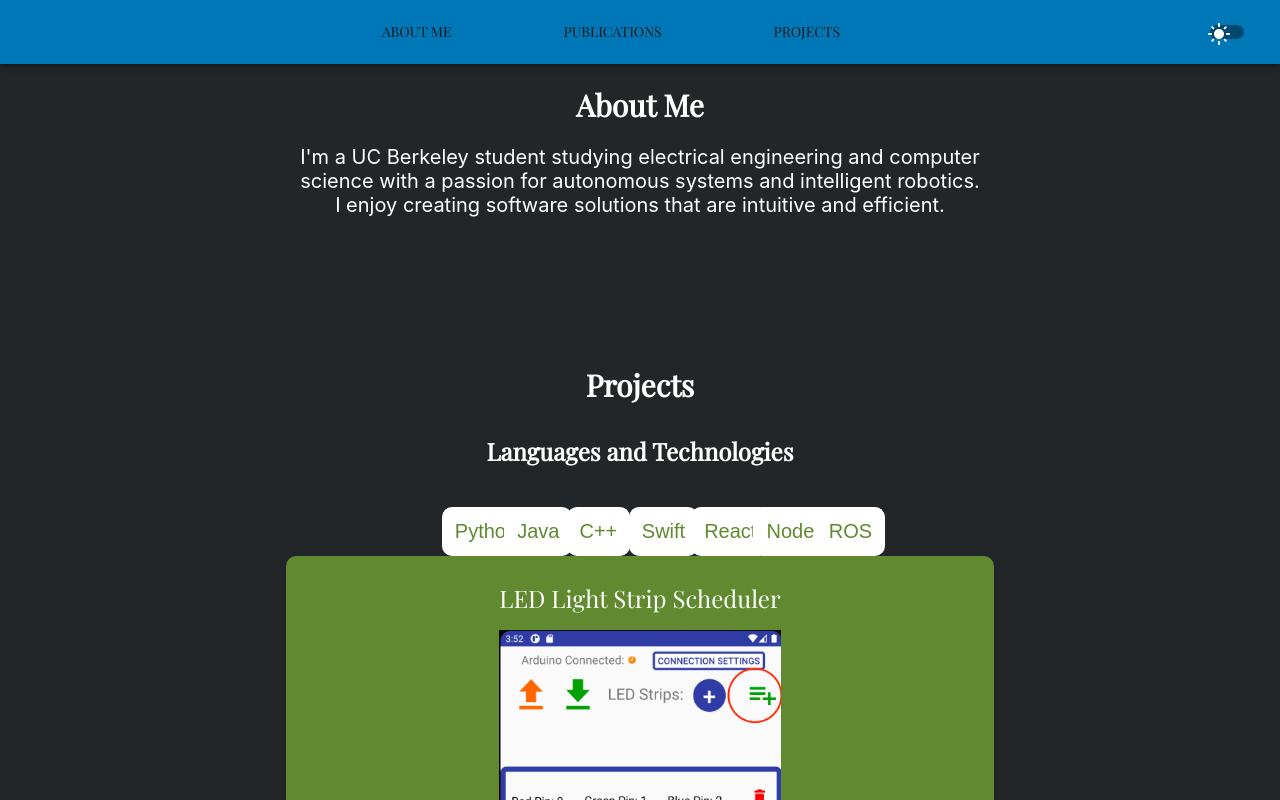
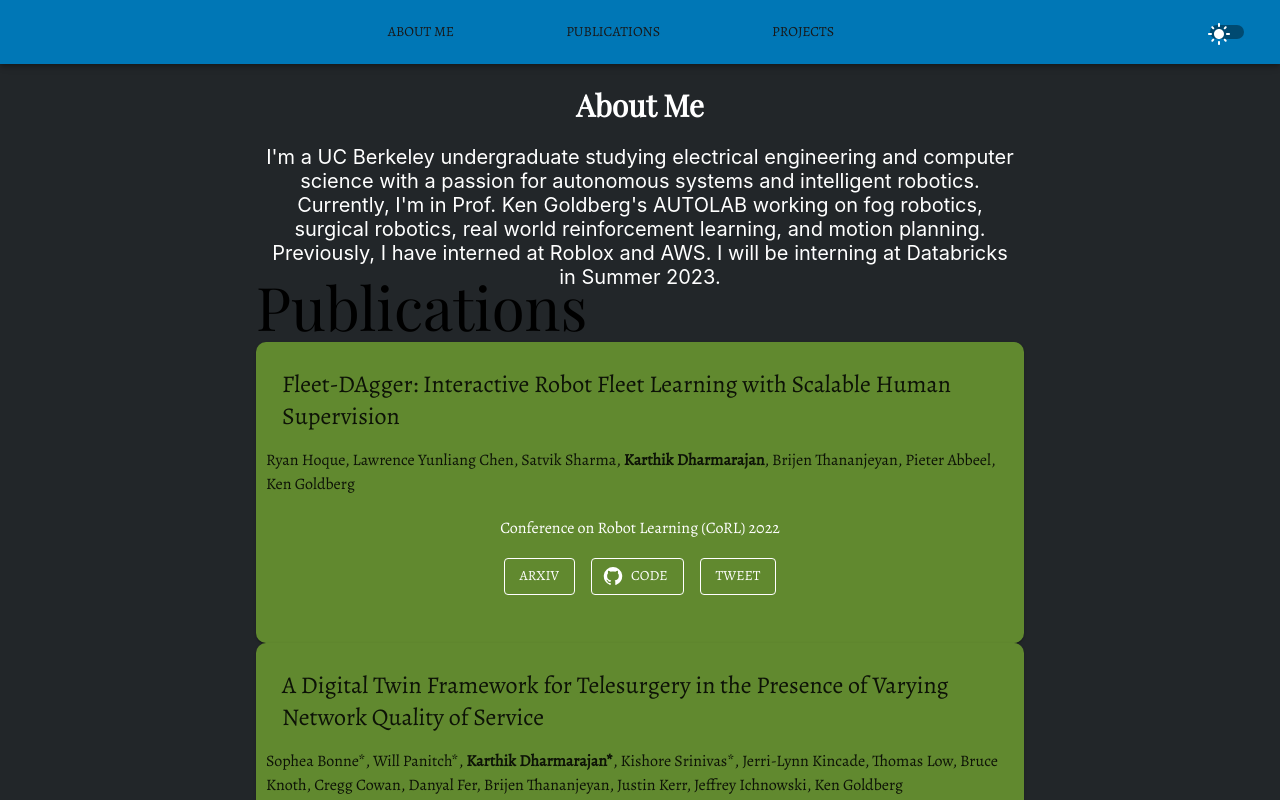
Before and after one commit to KDharmarajanDev/KDharmarajanDev.github.io, a React (Create React App) app in the folder website/: page / in a window 1280 px wide. Built offline with nearby package versions, Linux system fonts and the light colour scheme.

Commit message:
Added basic publication tracking

```diff
--- a/website/src/App.js
+++ b/website/src/App.js
@@ -4,12 +4,13 @@ import ProjectCard from './ProjectCard';
 import ContactSegment from './ContactSegment';
 import { initialState } from './project-filter-reducer';
 import TechnologyButton from './technology-button';
-import { Introduction, projects } from './info';
+import { Introduction, projects, publications } from './info';
 import TopBar from './top-bar';
-import { Box, ThemeProvider } from '@mui/material';
+import { Box, ThemeProvider, Typography } from '@mui/material';
 import { useSelector } from 'react-redux';
 import { light, dark } from './theme';
 import { styled } from '@mui/system';
+import PublicationCard from './publication-card';
 
 const selectTheme = (state) => state.theme.theme;
 
@@ -32,13 +33,16 @@ function App() {
             <h2 id="about-me-title">About Me</h2>
             <Introduction/>
           </div>
-
           <div id="publications">
-
+            <Typography variant="h2">Publications</Typography>
+            {publications.map(publication => (
+              <PublicationCard title={publication.title} arXiv={publication.arXiv} github={publication.github}
+                              tweet={publication.tweet} paper={publication.paper} authors={publication.authors}
+                              description={publication.description} conference={publication.conference}/>
+            ))}
           </div>
-
           <div id="project-section">
-              <h2 id="projects-title">Projects</h2>
+            <Typography variant="h2">Projects</Typography>
                 <h3 id="languages-title">Languages and Technologies</h3>
               <Grid container id="grid-container" align="center" justifyContent="center" spacing={5} direction="row" alignItems="center">
                 {Object.keys(initialState).map(name => (
--- a/website/src/info.js
+++ b/website/src/info.js
@@ -5,18 +5,32 @@ import CoinConnect from './assets/CoinConnect.png';
 export function Introduction (props) {
     return (
         <p id="about-description">
-        I'm a UC Berkeley student studying electrical engineering and computer science with a passion for autonomous systems and intelligent robotics.
-        <br></br>
-        I enjoy creating software solutions that are intuitive and efficient.
+        I'm a UC Berkeley undergraduate studying electrical engineering and computer science with a passion for autonomous systems and intelligent robotics.
+        Currently, I'm in Prof. Ken Goldberg's AUTOLAB working on fog robotics, surgical robotics, real world reinforcement learning, and motion planning.
+        Previously, I have interned at Roblox and AWS. I will be interning at Databricks in Summer 2023.
         </p>
     );
 }
 
 export const publications = [
     {
-        title: "",
-        authors: [],
-        description: ""
+        title: "Fleet-DAgger: Interactive Robot Fleet Learning with Scalable Human Supervision",
+        authors: ["Ryan Hoque", "Lawrence Yunliang Chen", "Satvik Sharma", "Karthik Dharmarajan",
+                    "Brijen Thananjeyan", "Pieter Abbeel", "Ken Goldberg"],
+        conference: "Conference on Robot Learning (CoRL) 2022",
+        description: "",
+        arXiv: "https://arxiv.org/abs/2206.14349",
+        github: "https://github.com/BerkeleyAutomation/ifl_benchmark",
+        tweet: "https://twitter.com/ryan_hoque/status/1542932195949432832?ref_src=twsrc%5Etfw"
+    },
+    {
+        title: "A Digital Twin Framework for Telesurgery in the Presence of Varying Network Quality of Service",
+        authors: ["Sophea Bonne*", "Will Panitch*", "Karthik Dharmarajan*", "Kishore Srinivas*", "Jerri-Lynn Kincade",
+                "Thomas Low", "Bruce Knoth", "Cregg Cowan", "Danyal Fer", "Brijen Thananjeyan", "Justin Kerr",
+                "Jeffrey Ichnowski", "Ken Goldberg"],
+        conference: "Conference on Automation Science and Engineering (CASE) 2022",
+        description: "",
+        paper: "https://ieeexplore.ieee.org/document/9926585"
     },
 ]
 
--- /dev/null
+++ b/website/src/publication-card.js
@@ -0,0 +1,153 @@
+import Card from '@mui/material/Card';
+import CardHeader from '@mui/material/CardHeader';
+import CardMedia from '@mui/material/CardMedia';
+import CardActions from '@mui/material/CardActions';
+import Button from '@mui/material/Button';
+import GitHubIcon from '@mui/icons-material/GitHub';
+import Typography from '@mui/material/Typography';
+import WebAssetIcon from '@mui/icons-material/WebAsset';
+import ArticleIcon from '@mui/icons-material/Article';
+import { useCallback, useMemo } from 'react';
+import { styled } from '@mui/system'
+
+const StyledCard = styled(Card, {
+  shouldForwardProp: (_) => true
+})(({ theme }) => ({
+    border: "none",
+    "border-radius": "10px",
+    height: "fit-content",
+    padding: 10,
+    "background-color": "#61892F",
+}));
+
+const StyledCardMedia = styled(CardMedia, {
+  shouldForwardProp: (_) => true
+})(({ theme }) => ({
+  objectFit: 'contain',
+  height: '400px'
+}));
+
+const StyledButton = styled(Button, {
+  shouldForwardProp: (_) => true,
+})(({ theme }) => ({
+  marginLeft: 'auto',
+  marginRight: 'auto',
+  borderColor: 'white',
+  color: 'white'
+}));
+
+const StyledDescription = styled(Typography, {
+  shouldForwardProp: (_) => true,
+})(({ theme }) => ({
+  color: "white",
+  textAlign: "center",
+  marginTop: 10,
+  padding: "10px"
+}));
+
+const ButtonContainer = styled('div', {
+  shouldForwardProp: (_) => true
+})(({ theme }) => ({
+  display: "flex",
+  justifyContent: "center"
+}));
+
+function AuthorList(props) {
+    const authorStringComponents = useMemo(() => {
+        const endIndex = props.authors.findIndex((element) => element.substr(0, 19) === "Karthik Dharmarajan");
+        const prevSlice = props.authors.slice(0, endIndex);
+        const prevString = prevSlice.join(', ');
+        const endSlice = props.authors.slice(endIndex + 1, props.authors.length);
+        const endString = endSlice.join(', ');
+        return [prevString, props.authors[endIndex], endString];
+    }, [props.authors]);
+
+    return (
+        <Typography>
+            { authorStringComponents[0] ? authorStringComponents[0] + ", " : "" }
+            <strong>
+                { authorStringComponents[1] }
+            </strong>
+            { authorStringComponents[2] ? ", " + authorStringComponents[2] : "" }
+        </Typography>
+    )
+}
+
+export default function PublicationCard(props) {
+    const githubCallback = useCallback(() => {
+      window.open(props.github)
+    }, [props.github]);
+
+    const websiteCallback = useCallback(() => {
+      window.open(props.website)
+      }, [props.website]);
+
+    const tweetCallback = useCallback(() => {
+        window.open(props.tweet)
+    }, [props.tweet]);
+
+    const arxivCallback = useCallback(() => {
+        window.open(props.arXiv)
+    }, [props.arXiv]);
+
+    const paperCallback = useCallback(() => {
+        window.open(props.paper)
+    }, [props.paper]);
+
+    return (
+            <StyledCard key={props.title}>
+                <CardHeader title={props.title}/>
+                {/* <StyledCardMedia component="img" image={props.image}/> */}
+                <AuthorList authors={props.authors}/>
+                <StyledDescription component="p">
+                    {props.conference}
+                </StyledDescription>
+                <ButtonContainer>
+                    {props.paper &&
+                    <CardActions>
+                        <StyledButton variant="outlined"
+                        startIcon={<ArticleIcon/>}
+                        onClick={paperCallback}>
+                        Paper
+                        </StyledButton>
+                    </CardActions>
+                    }
+                    {props.arXiv &&
+                    <CardActions>
+                        <StyledButton variant="outlined"
+                        onClick={arxivCallback}>
+                        arXiv
+                        </StyledButton>
+                    </CardActions>
+                    }
+                    {props.github &&
+                    <CardActions>
+                        <StyledButton variant="outlined"
+                        startIcon={<GitHubIcon/>} onClick={githubCallback}>
+                        Code
+                        </StyledButton>
+                    </CardActions>
+                    }
+                    {props.website &&
+                    <CardActions>
+                        <StyledButton variant="outlined"
+                        startIcon={<WebAssetIcon/>} onClick={websiteCallback}>
+                        Website
+                        </StyledButton>
+                    </CardActions>
+                    }
+                    {props.tweet &&
+                    <CardActions>
+                        <StyledButton variant="outlined"
+                        onClick={tweetCallback}>
+                        Tweet
+                        </StyledButton>
+                    </CardActions>
+                    }
+                </ButtonContainer>
+                <StyledDescription component="p">
+                    {props.description}
+                </StyledDescription>
+            </StyledCard>
+            );
+}
--- a/website/src/theme.js
+++ b/website/src/theme.js
@@ -2,7 +2,10 @@ import { createTheme } from "@mui/material/styles";
 
 const baseTheme = createTheme({
     typography: {
-        fontFamily: "'Playfair Display', serif"
+        fontFamily: "'Alegreya', serif",
+        h2: {
+            fontFamily: "'Playfair Display', serif",
+        }
     }
 })
 
--- a/website/src/top-bar.js
+++ b/website/src/top-bar.js
@@ -42,7 +42,8 @@ export default function TopBar() {
         <StyledAppBar position="fixed">
           <Toolbar
             sx={{
-              justifyContent: "space-between"
+              justifyContent: "space-between",
+              minHeight: 70
             }}>
             <StyledGridContainer container spacing={12}
                 justifyContent="center"
```
